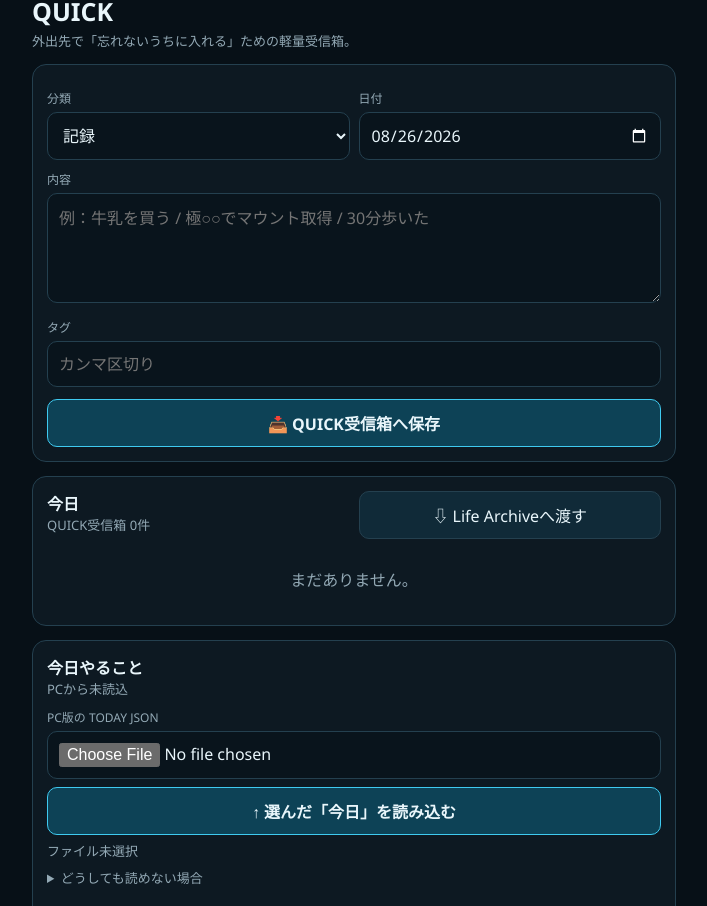
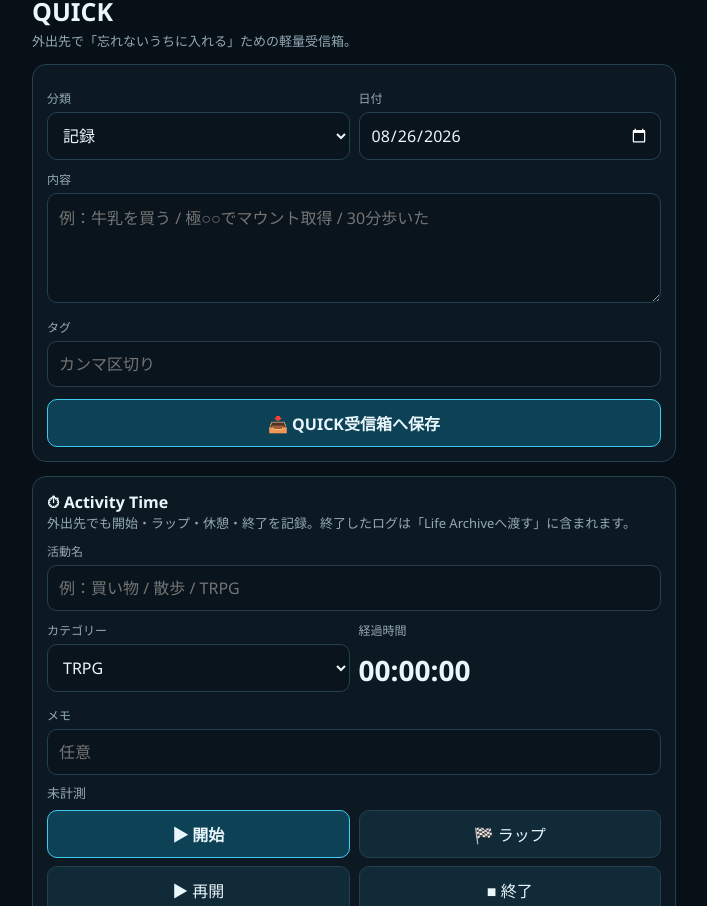
Before and after one commit to sogetuK14/eorzea-adventure-archive, a plain HTML site: page quick.html in a window 1280 px wide. Shown: the part 46-952 px from the top of the page, without its empty margins (286-993 px from the left). Drawn offline with Linux system fonts and the light colour scheme.

Commit message:
Update quick.html

```diff
--- a/quick.html
+++ b/quick.html
@@ -2,7 +2,7 @@
 <html lang="ja">
 <head>
 <meta charset="utf-8"><meta name="viewport" content="width=device-width,initial-scale=1">
-<title>Life Archive QUICK v0.06</title>
+<title>Life Archive QUICK v0.07</title>
 <style>
 :root{color-scheme:dark;--bg:#071017;--panel:#0d1922;--line:#24404f;--text:#e9f6fb;--muted:#93a9b5;--accent:#62dcff;--gold:#e6c56e}
 *{box-sizing:border-box}body{margin:0;background:var(--bg);color:var(--text);font-family:"Segoe UI","Noto Sans JP",sans-serif}
@@ -27,6 +27,21 @@ textarea{min-height:110px;resize:vertical}button{cursor:pointer;background:#102a
  <label>内容</label><textarea id="text" placeholder="例：牛乳を買う / 極○○でマウント取得 / 30分歩いた"></textarea>
  <label>タグ</label><input id="tags" placeholder="カンマ区切り">
  <button id="save" class="primary" style="margin-top:12px">📥 QUICK受信箱へ保存</button>
+</div>
+
+<div class="card">
+ <div><b>⏱ Activity Time</b><div class="muted">外出先でも開始・ラップ・休憩・終了を記録。終了したログは「Life Archiveへ渡す」に含まれます。</div></div>
+ <label>活動名</label><input id="activityName" placeholder="例：買い物 / 散歩 / TRPG">
+ <div class="row">
+  <div><label>カテゴリー</label><select id="activityCategory"><option>TRPG</option><option>FF14</option><option>制作</option><option>家事</option><option>健康</option><option>勉強</option><option>外出</option><option>その他</option></select></div>
+  <div><label>経過時間</label><div id="activityClock" style="font-size:28px;font-weight:700;padding:7px 0">00:00:00</div></div>
+ </div>
+ <label>メモ</label><input id="activityMemo" placeholder="任意">
+ <div id="activityNow" class="muted" style="margin:8px 0">未計測</div>
+ <div class="row"><button id="activityStart" class="primary">▶ 開始</button><button id="activityLap">🏁 ラップ</button></div>
+ <div class="row" style="margin-top:8px"><button id="activityPause">⏸ 休憩</button><button id="activityStop">■ 終了</button></div>
+ <div id="activityLaps" class="muted" style="margin-top:8px"></div>
+ <details style="margin-top:10px"><summary class="muted">この端末の時間記録</summary><div id="activityHistory"></div></details>
 </div>
 
 <div class="card">
@@ -72,7 +87,7 @@ $("date").value=localDate();
 $("save").onclick=()=>{const text=$("text").value.trim();if(!text)return alert("内容を入力してください。");const a=load();a.push({id:"q_"+Date.now()+"_"+Math.random().toString(36).slice(2,7),kind:$("kind").value,date:$("date").value||localDate(),text,tags:$("tags").value.split(",").map(x=>x.trim()).filter(Boolean),createdAt:Date.now(),source:"Life Archive QUICK"});save(a);$("text").value="";$("tags").value="";render()};
 function transferPayload(){
  const today=loadToday();
- return {format:"life-archive-quick",version:2,exportedAt:Date.now(),items:load(),today:{date:today.date||"",items:Array.isArray(today.items)?today.items:[]}};
+ return {format:"life-archive-quick",version:3,exportedAt:Date.now(),items:load(),today:{date:today.date||"",items:Array.isArray(today.items)?today.items:[]},activityLogs:loadActivityLogs()};
 }
 function showTransferFallback(text,msg="ファイル保存が使えないため、転送データを表示しました。"){
  $("transferFallback").style.display="block";$("transferText").value=text;$("transferStatus").textContent=msg;
@@ -81,6 +96,28 @@ $("copyTransfer").onclick=async()=>{
  const text=$("transferText").value;
  try{await navigator.clipboard.writeText(text);$("transferStatus").textContent="転送データをコピーしました。"}catch(e){$("transferText").focus();$("transferText").select();$("transferStatus").textContent="コピーできない場合は、表示された文字列を長押ししてコピーしてください。"}
 };
+
+
+const ACTIVITY_KEY="life_archive_quick_activity_logs_v1",ACTIVITY_TIMER_KEY="life_archive_quick_activity_timer_v1";
+const loadActivityLogs=()=>{try{return JSON.parse(localStorage.getItem(ACTIVITY_KEY)||"[]")}catch{return[]}};
+const saveActivityLogs=a=>localStorage.setItem(ACTIVITY_KEY,JSON.stringify(a));
+const getActivityTimer=()=>{try{return JSON.parse(localStorage.getItem(ACTIVITY_TIMER_KEY)||"null")}catch{return null}};
+const putActivityTimer=v=>v?localStorage.setItem(ACTIVITY_TIMER_KEY,JSON.stringify(v)):localStorage.removeItem(ACTIVITY_TIMER_KEY);
+const fmtActivity=ms=>{let s=Math.max(0,Math.floor(ms/1000)),h=Math.floor(s/3600);s%=3600;let m=Math.floor(s/60),r=s%60;return `${String(h).padStart(2,"0")}:${String(m).padStart(2,"0")}:${String(r).padStart(2,"0")}`};
+const activityActive=(s,n=Date.now())=>s?Number(s.accumulatedMs||0)+(s.running?Math.max(0,n-Number(s.segmentStartedAt||n)):0):0;
+function renderActivity(){
+ const s=getActivityTimer(),ms=activityActive(s);
+ $("activityClock").textContent=fmtActivity(ms);$("activityNow").textContent=s?`${s.category}：${s.name}${s.running?"":"（休憩中）"}`:"未計測";
+ $("activityStart").disabled=!!s;$("activityLap").disabled=!s||!s.running;$("activityPause").disabled=!s;$("activityStop").disabled=!s;$("activityPause").textContent=s?.running?"⏸ 休憩":"▶ 再開";
+ const laps=s?.laps||[];$("activityLaps").innerHTML=laps.length?laps.map((x,i)=>`Lap ${i+1}：${fmtActivity(x.lapMs)} <span class="muted">（合計 ${fmtActivity(x.totalMs)}）</span>`).join("<br>"):"";
+ const logs=[...loadActivityLogs()].sort((a,b)=>b.startedAt-a.startedAt);
+ $("activityHistory").innerHTML=logs.length?logs.map(x=>`<div class="item"><b>${esc(x.category)}：${esc(x.name)}</b><div>${fmtActivity(x.activeMs)} ／ ${new Date(x.startedAt).toLocaleString("ja-JP")}</div>${(x.laps||[]).length?`<div class="muted">ラップ：${x.laps.map((l,i)=>`L${i+1} ${fmtActivity(l.lapMs)}`).join(" ／ ")}</div>`:""}<div class="actions"><button data-activity-del="${x.id}">削除</button></div></div>`).join(""):'<div class="empty">まだありません。</div>';
+ document.querySelectorAll("[data-activity-del]").forEach(b=>b.onclick=()=>{saveActivityLogs(loadActivityLogs().filter(x=>x.id!==b.dataset.activityDel));renderActivity()});
+}
+$("activityStart").onclick=()=>{const name=$("activityName").value.trim();if(!name)return alert("活動名を入力してください。");const n=Date.now();putActivityTimer({name,category:$("activityCategory").value||"その他",memo:$("activityMemo").value.trim(),startedAt:n,segmentStartedAt:n,accumulatedMs:0,running:true,pauses:[],laps:[],lastLapTotalMs:0});renderActivity()};
+$("activityPause").onclick=()=>{const s=getActivityTimer();if(!s)return;const n=Date.now();if(s.running){s.accumulatedMs=activityActive(s,n);s.running=false;s.pauses.push({startedAt:n,endedAt:0})}else{s.running=true;s.segmentStartedAt=n;const p=s.pauses.at(-1);if(p&&!p.endedAt)p.endedAt=n}putActivityTimer(s);renderActivity()};
+$("activityLap").onclick=()=>{const s=getActivityTimer();if(!s||!s.running)return;const n=Date.now(),total=activityActive(s,n),prev=Number(s.lastLapTotalMs||0);s.laps.push({at:n,totalMs:total,lapMs:Math.max(0,total-prev)});s.lastLapTotalMs=total;putActivityTimer(s);renderActivity()};
+$("activityStop").onclick=()=>{const s=getActivityTimer();if(!s)return;const n=Date.now(),logs=loadActivityLogs();logs.push({id:"qa_"+n+"_"+Math.random().toString(36).slice(2,7),name:s.name,category:s.category,memo:s.memo,startedAt:s.startedAt,endedAt:n,activeMs:activityActive(s,n),pauses:s.pauses||[],laps:s.laps||[],createdAt:n,source:"Life Archive QUICK"});saveActivityLogs(logs);putActivityTimer(null);$("activityName").value="";$("activityMemo").value="";renderActivity()};
 
 const TODAY_KEY="life_archive_quick_today_v1";
 function loadToday(){
@@ -167,5 +204,5 @@ $("export").onclick=async()=>{
   showTransferFallback(text);
  }
 };
-render();renderTodayTasks();
+render();renderTodayTasks();renderActivity();setInterval(renderActivity,500);
 </script></body></html>
```
